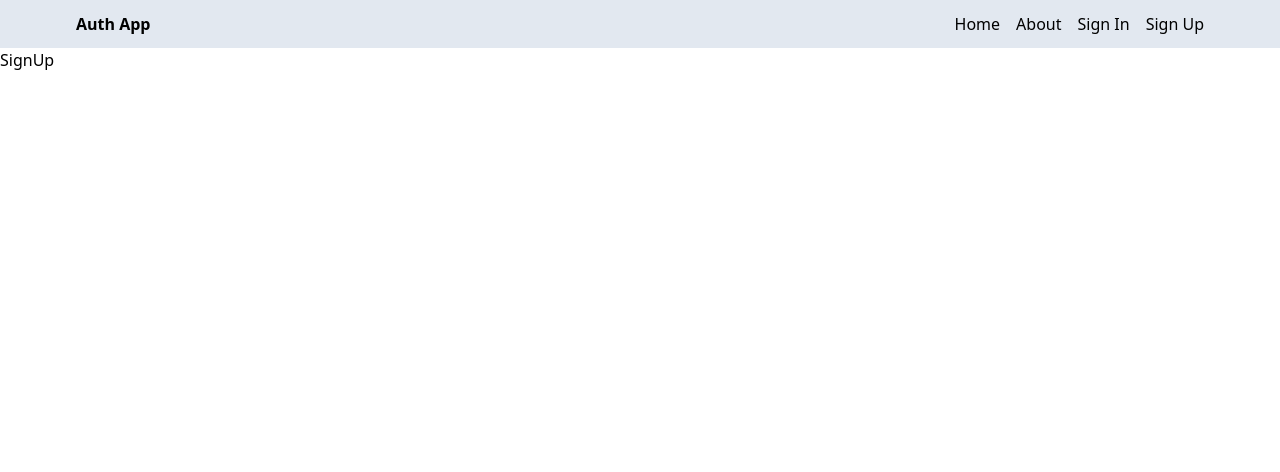
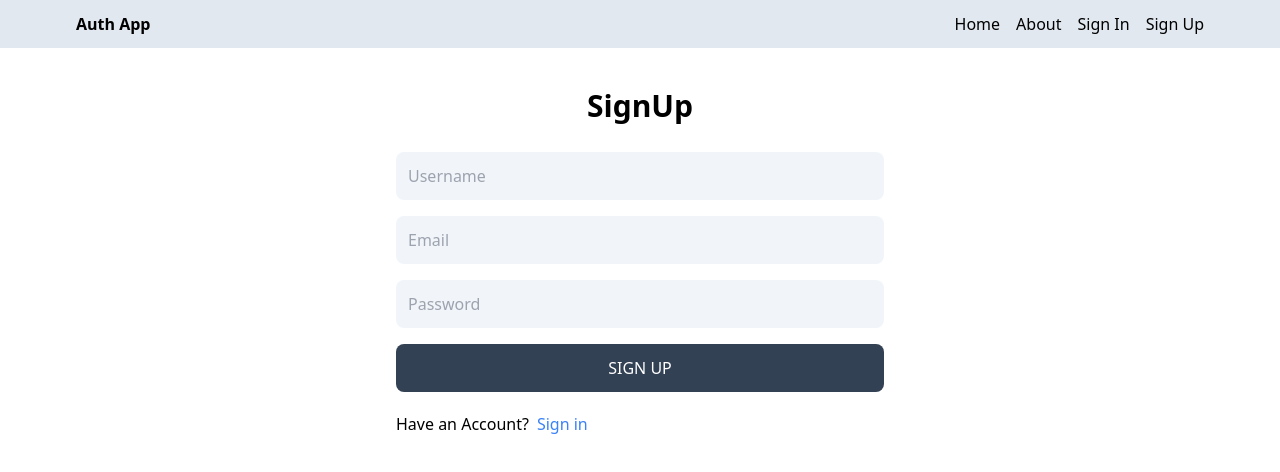
Before and after one commit to nyirurugoomar/mern-auth, a React (Vite) app in the folder client/: page /sign-up in a window 1280 px wide. Shown: the top 472 px of the page. Built offline with nearby package versions, Linux system fonts and the light colour scheme.

Commit message:
complete sign up page ui

```diff
--- a/client/src/pages/SignUp.jsx
+++ b/client/src/pages/SignUp.jsx
@@ -1,8 +1,42 @@
 // eslint-disable-next-line no-unused-vars
-import React from "react";
 
+import { Link } from "react-router-dom";
 function SignUp() {
-  return <div>SignUp</div>;
+  return (
+    <div className="p-3 max-w-lg mx-auto">
+      <h1 className="text-3xl text-center font-semibold my-7">SignUp</h1>
+      <form className="flex flex-col gap-4 ">
+        <input
+          type="username"
+          placeholder="Username"
+          id="username"
+          className="bg-slate-100 p-3 rounded-lg "
+        />
+        <input
+          type="email"
+          placeholder="Email"
+          id="email"
+          className="bg-slate-100 p-3 rounded-lg "
+        />
+
+        <input
+          type="password"
+          placeholder="Password"
+          id="password"
+          className="bg-slate-100 p-3 rounded-lg "
+        />
+        <button className="bg-slate-700 text-white p-3 rounded-lg uppercase hover:opacity-95 disabled:opacity-80">
+          Sign up
+        </button>
+      </form>
+      <div className="flex gap-2 mt-5">
+        <p>Have an Account?</p>
+        <Link to="sign-in ">
+          <span className="text-blue-500">Sign in</span>
+        </Link>
+      </div>
+    </div>
+  );
 }
 
 export default SignUp;
```
